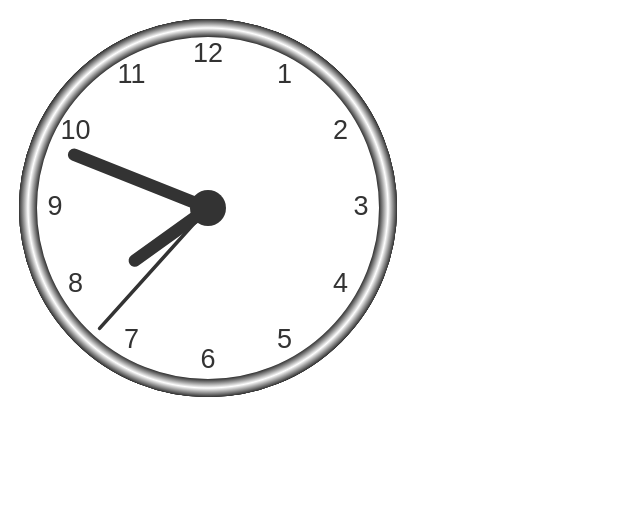
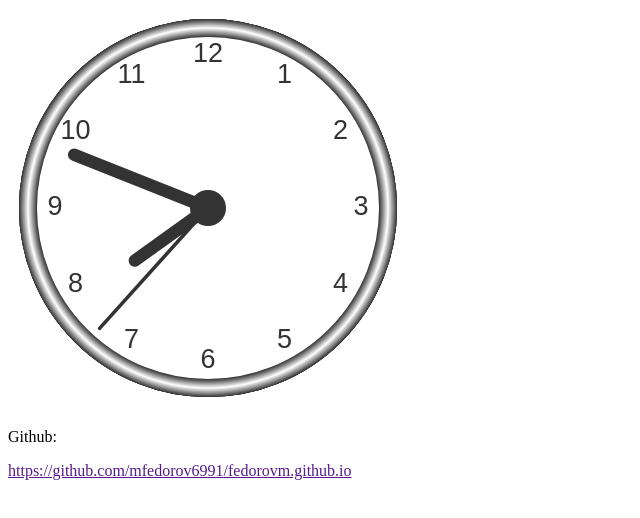
Before and after one commit to mfedorov6991/fedorovm.github.io, a plain HTML site: page index.html in a window 1280 px wide. Shown: the whole page, without its empty margins (0-640 px from the left). Drawn offline with Linux system fonts and the light colour scheme.

Commit message:
Update index.html

```diff
--- a/index.html
+++ b/index.html
@@ -88,5 +88,8 @@ function drawHand(ctx, pos, length, width) {
 }
 </script>
 
+<p>Github:</p>  <a href> https://github.com/mfedorov6991/fedorovm.github.io </a>
+
+
 </body>
 </html>
```
